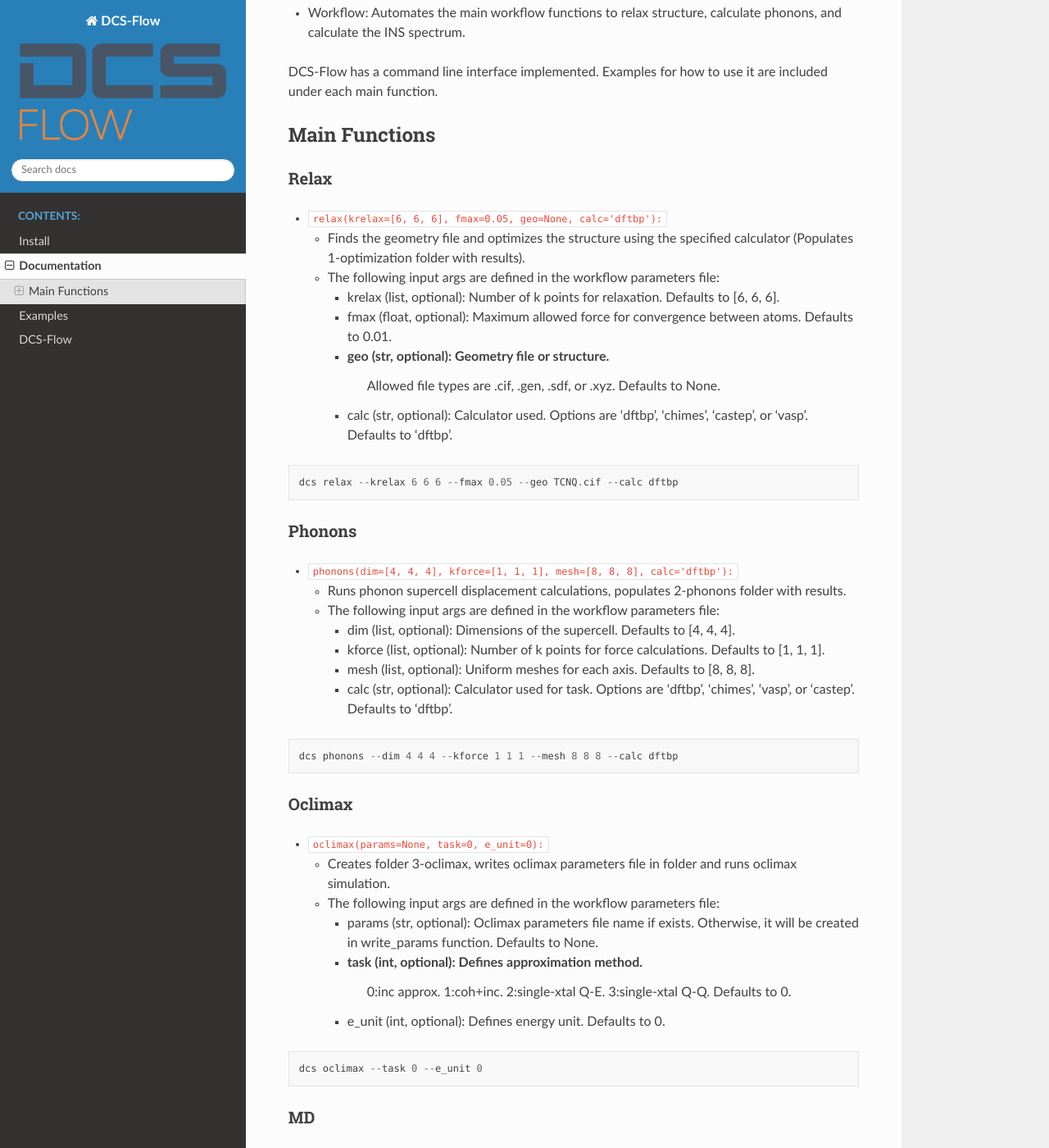
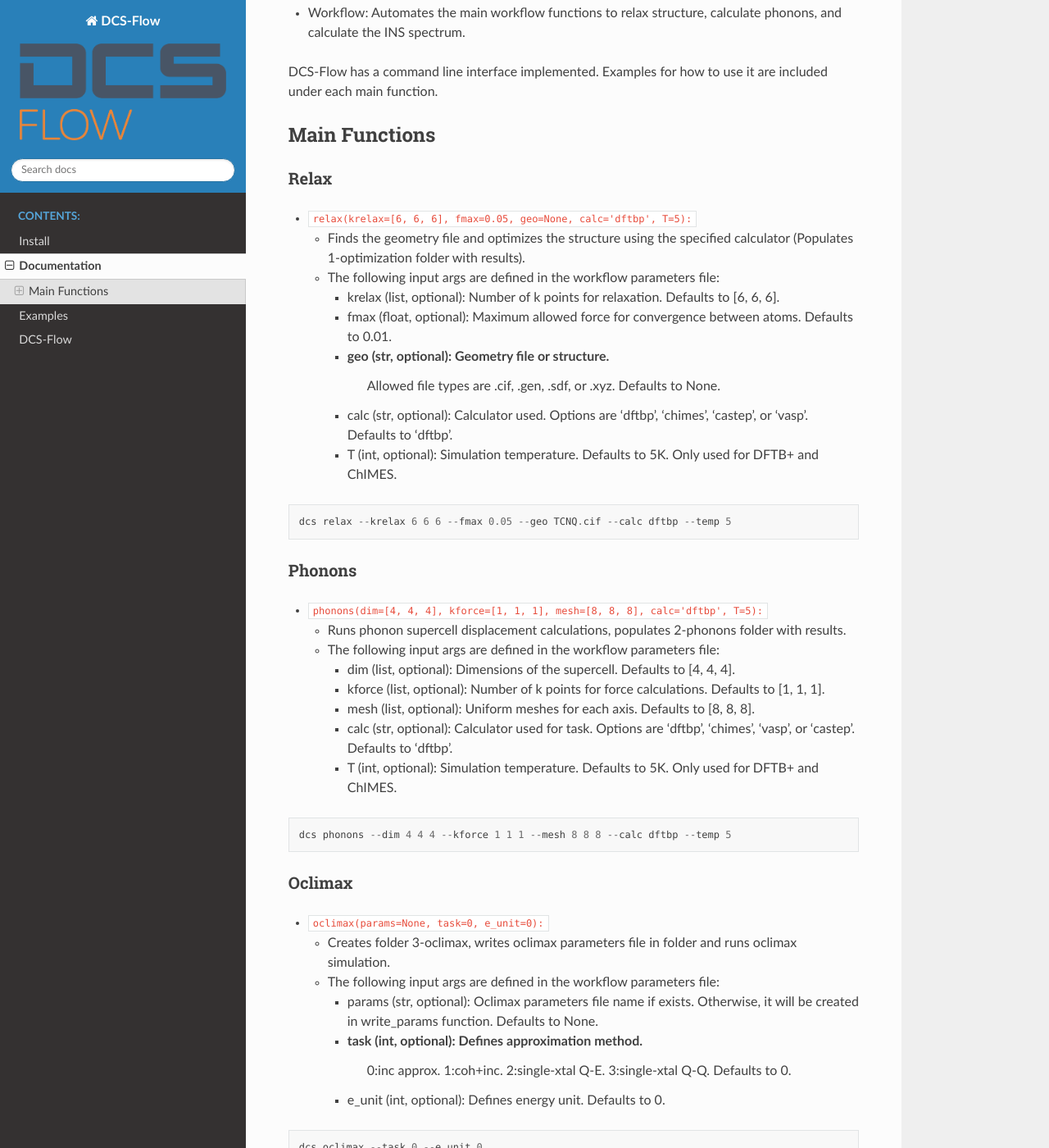
Before and after one commit to moule-group/DCS-Flow, a Sphinx documentation site: the page built from docs/documentation.rst, in a window 1280 px wide and 1400 px high, scrolled down 348 px. Shown: the whole window at 82% size. Built offline with Sphinx 7.4.7 and the Read the Docs theme 2.0.0, drawn with Linux system fonts in a browser that asks for light colours.

Commit message:
adding temperature documentation

```diff
--- a/docs/documentation.rst
+++ b/docs/documentation.rst
@@ -21,7 +21,7 @@
 ~~~~~
 
 
-* ``relax(krelax=[6, 6, 6], fmax=0.05, geo=None, calc='dftbp'):``
+* ``relax(krelax=[6, 6, 6], fmax=0.05, geo=None, calc='dftbp', T=5):``
 
   * Finds the geometry file and optimizes the structure using the specified calculator (Populates 1-optimization folder with results).
   * The following input args are defined in the workflow parameters file:
@@ -31,16 +31,17 @@
     * geo (str, optional): Geometry file or structure.
         Allowed file types are .cif, .gen, .sdf, or .xyz. Defaults to None.
     * calc (str, optional): Calculator used. Options are 'dftbp', 'chimes', 'castep', or 'vasp'. Defaults to 'dftbp'.
+    * T (int, optional): Simulation temperature. Defaults to 5K. Only used for DFTB+ and ChIMES.
 
 .. code-block::
 
-   dcs relax --krelax 6 6 6 --fmax 0.05 --geo TCNQ.cif --calc dftbp
+   dcs relax --krelax 6 6 6 --fmax 0.05 --geo TCNQ.cif --calc dftbp --temp 5
 
 Phonons
 ~~~~~~~
 
 
-* ``phonons(dim=[4, 4, 4], kforce=[1, 1, 1], mesh=[8, 8, 8], calc='dftbp'):``
+* ``phonons(dim=[4, 4, 4], kforce=[1, 1, 1], mesh=[8, 8, 8], calc='dftbp', T=5):``
 
   * Runs phonon supercell displacement calculations, populates 2-phonons folder with results.
   * The following input args are defined in the workflow parameters file:
@@ -49,10 +50,10 @@
     * kforce (list, optional): Number of k points for force calculations. Defaults to [1, 1, 1].
     * mesh (list, optional): Uniform meshes for each axis. Defaults to [8, 8, 8].
     * calc (str, optional): Calculator used for task. Options are 'dftbp', 'chimes', 'vasp', or 'castep'. Defaults to 'dftbp'.
-
+    * T (int, optional): Simulation temperature. Defaults to 5K. Only used for DFTB+ and ChIMES.
 .. code-block::
 
-   dcs phonons --dim 4 4 4 --kforce 1 1 1 --mesh 8 8 8 --calc dftbp
+   dcs phonons --dim 4 4 4 --kforce 1 1 1 --mesh 8 8 8 --calc dftbp --temp 5
 
 Oclimax
 ~~~~~~~
--- a/docs/examples.rst
+++ b/docs/examples.rst
@@ -27,6 +27,7 @@
        "fmax": 0.05,
        "geo": null,
        "calc": "dftbp",
+       "T":5,
        "dim": [
            2,
            2,
@@ -107,6 +108,7 @@
        "fmax": 0.05,
        "geo": null,
        "calc": "dftbp",
+       "T":5,
        "dim": [
            2,
            2,
@@ -233,6 +235,7 @@
        "fmax": 0.05,
        "geo": null,
        "calc": "chimes",
+       "T":5,
        "dim": [
            2,
            2,
```
Also changed, not shown: 4 other files.
